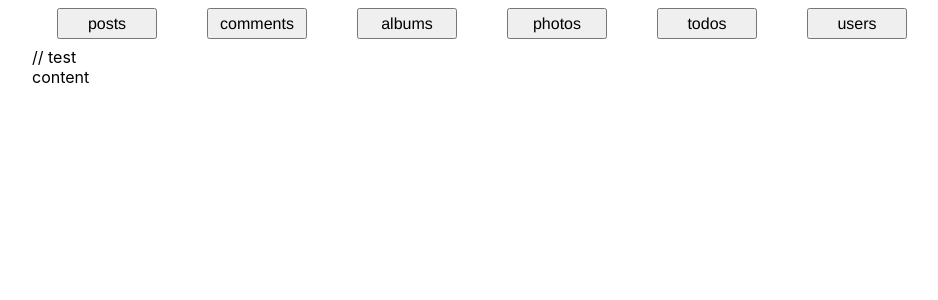
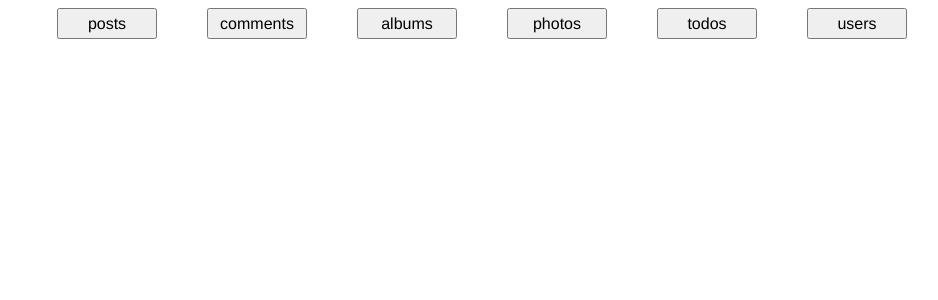
Before and after one commit to frontvin/content-app, a React (Create React App) app: page / in a window 1280 px wide. Shown: the top 300 px of the page, without its empty margins (158-1096 px from the left). Built offline with nearby package versions, Linux system fonts and the light colour scheme.

Commit message:
ended task

```diff
--- a/src/components/button/Button.tsx
+++ b/src/components/button/Button.tsx
@@ -2,7 +2,7 @@ import React from 'react';
 import './Button.css';
 
 // button
-export interface IButton {
+interface IButton {
   label: string;
   onRequestContent?: () => void;
 }
--- a/src/containers/App.tsx
+++ b/src/containers/App.tsx
@@ -11,6 +11,7 @@ interface IState {
 }
 
 interface IApp {
+  content: string,
   onRequestContent?: () => void;
 }
 
@@ -18,7 +19,7 @@ interface IApp {
 class App extends Component<IApp, IState> {
 
   render() {
-    const { onRequestContent }= this.props;
+    const { onRequestContent, content } = this.props;
 
     const buttons = [
       { label: 'posts' },
@@ -36,14 +37,13 @@ class App extends Component<IApp, IState> {
               return <Button key={index} label={button.label} onRequestContent={onRequestContent} />
             })}
           </div>
-          // test
-          <Content content={"content"} />
+          <Content content={content}/>
         </div>
     )
   }
 }
 
-const mapStateToProps = (state: { axRequest: any; content: any; error: any; }) => {
+const mapStateToProps = ( state: { axRequest: any; content: string; error: any; } ) => {
     return {
         axRequest: state.axRequest,
         content: state.content,
--- a/src/sagas/rootSaga.tsx
+++ b/src/sagas/rootSaga.tsx
@@ -17,8 +17,8 @@ function axiosGetContent() {
 export function* workerSaga() {
     try {
         const response = yield call(axiosGetContent);
-        const content = response.data.message;
-
+        const content = JSON.stringify(response);
+        console.log(response)
         // dispatch a success action to the store with the new dog
         yield put({ type: "GET_CONTENT_SUCCESS", content });
 
```
